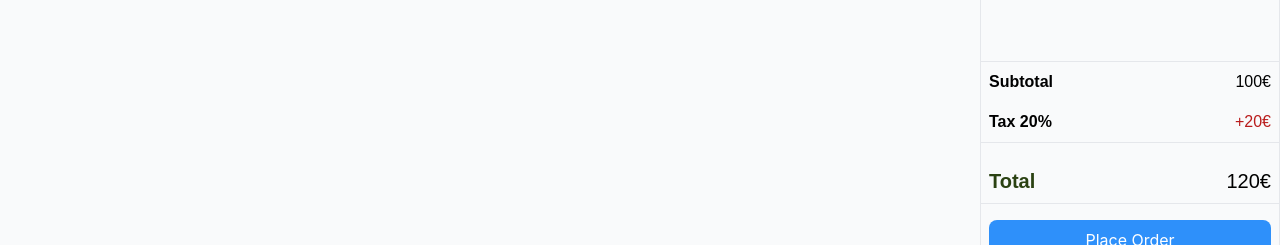
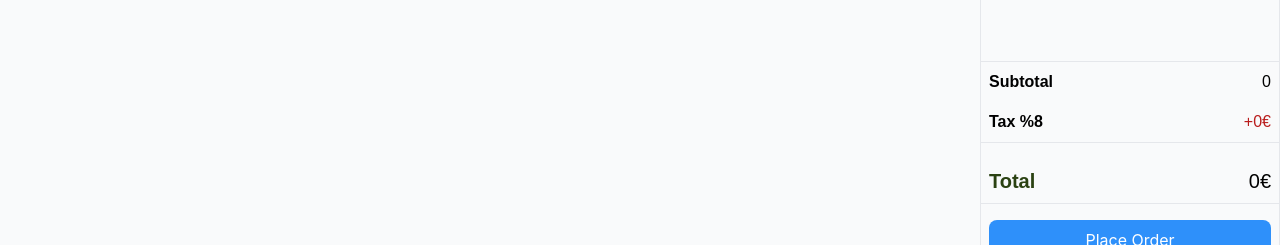
Before and after one commit to eflatuna/mern_pos_application, a React (Create React App) app in the folder client/: page /home in a window 1280 px wide. Shown: the part 486-731 px from the top of the page. Built offline with nearby package versions, Linux system fonts and the light colour scheme; no server answers.

Commit message:
`Refactor CartTotal component to use updated cart state structure from cartSlice`

```diff
--- a/client/src/components/cart_totals/CartTotal.jsx
+++ b/client/src/components/cart_totals/CartTotal.jsx
@@ -9,7 +9,7 @@ import { useDispatch } from "react-redux";
 import { deleteCart } from "../../redux/cartSlice";
 
 const CartTotal = () => {
-	const { cartItems } = useSelector((state) => state.cart);
+	const cart = useSelector((state) => state.cart);
 	const dispatch = useDispatch();
 	return (
 		<div className="cart h-full max-h-[calc(100vh-112px)] flex flex-col ">
@@ -18,7 +18,7 @@ const CartTotal = () => {
 			</h2>
 
 			<ul className="cart-items px-2 flex flex-col gap-y-3 py-2 overflow-y-auto">
-				{cartItems.map((item) => (
+				{cart.cartItems.map((item) => (
 					<li
 						key={item.id}
 						className="cart-item flex justify-between"
@@ -61,17 +61,21 @@ const CartTotal = () => {
 				<div className="border-t border-b">
 					<div className="flex justify-between p-2">
 						<b>Subtotal</b>
-						<span>100€</span>
+						<span>{cart.total}</span>
 					</div>
 					<div className="flex justify-between p-2">
-						<b>Tax 20%</b>
-						<span className="text-red-700">+20€</span>
+						<b>Tax %{cart.tax} </b>
+						<span className="text-red-700">
+							+{(cart.total * cart.tax) / 100}€
+						</span>
 					</div>
 				</div>
 				<div className="border-b mt-4">
 					<div className="flex justify-between p-2">
 						<b className="text-xl text-dark-green">Total</b>
-						<span className="text-xl">120€</span>
+						<span className="text-xl">
+							{cart.total + (cart.total * cart.tax) / 100}€
+						</span>
 					</div>
 				</div>
 				<div className="pt-4 px-2">
--- a/client/src/redux/cartSlice.js
+++ b/client/src/redux/cartSlice.js
@@ -5,7 +5,7 @@ const cartSlice = createSlice({
 	initialState: {
 		cartItems: [],
 		total: 0,
-		price: 0,
+		tax: 8,
 	},
 	reducers: {
 		addProduct: (state, action) => {
@@ -17,6 +17,7 @@ const cartSlice = createSlice({
 			} else {
 				state.cartItems.push(action.payload);
 			}
+			state.total += action.payload.price;
 		},
 		deleteCart: (state, action) => {
 			state.cartItems = state.cartItems.filter(
```
